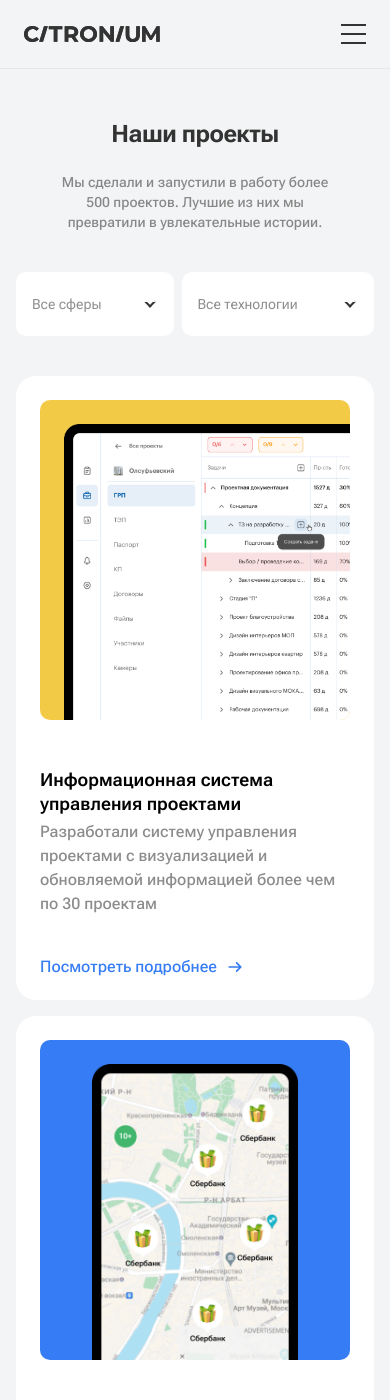
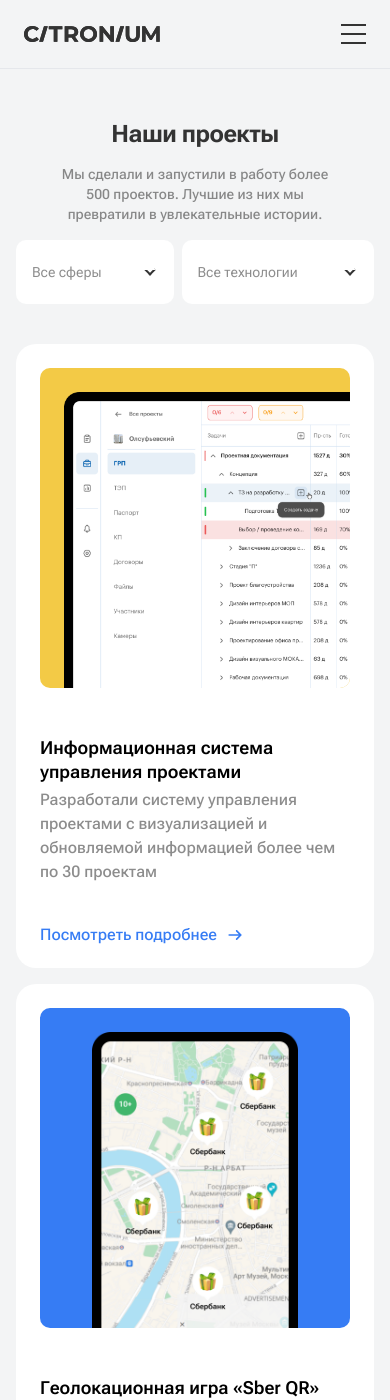
Before and after one commit to Citronium/citronium-landing-en, a Jekyll site: the page built from projects.html, in a window 390 px wide and 1400 px high. Built offline with Jekyll 4.4.1, drawn with Linux system fonts in a browser that asks for light colours.

Commit message:
fix for LC-9

```diff
--- a/_sass/_contacts.scss
+++ b/_sass/_contacts.scss
@@ -111,6 +111,11 @@
             font-size: 20px;
             line-height: 24px;
             color: #333333;
+
+            @media (max-width: 390px) {
+                font-size: 16px;
+                line-height: 20px;
+            }
         }
 
         &__input {
@@ -126,6 +131,11 @@
             line-height: 24px;
             color: black;
 
+            @media (max-width: 390px) {
+                font-size: 16px;
+                line-height: 20px;
+            }
+
             &:focus {
                 outline: none;
             }
@@ -136,6 +146,11 @@
                 font-size: 20px;
                 line-height: 24px;
                 color: rgba(51, 51, 51, 0.56);
+
+                @media (max-width: 390px) {
+                    font-size: 16px;
+                    line-height: 20px;
+                }
             }
         }
 
--- a/_sass/_footer.scss
+++ b/_sass/_footer.scss
@@ -57,8 +57,8 @@
         @media (max-width: 390px) {
             font-size: 14px;
             line-height: 20px;
-            margin-left: 62px;
-            margin-right: 62px;
+            margin-left: 24px;
+            margin-right: 24px;
         }
     }
 
--- a/_sass/_projects.scss
+++ b/_sass/_projects.scss
@@ -32,6 +32,7 @@
             font-size: 14px;
             line-height: 20px;
             max-width: 285px;
+            margin-top: 16px;
         }
     }
     &-filters {
@@ -41,6 +42,14 @@
         flex-direction: row;
         align-items: center;
         justify-content: center;
+
+        @media (max-width: 640px) {
+            margin-top: 32px;
+        }
+
+        @media (max-width: 390px) {
+            margin-top: 16px;
+        }
 
         &-components {
             display: flex;
```
